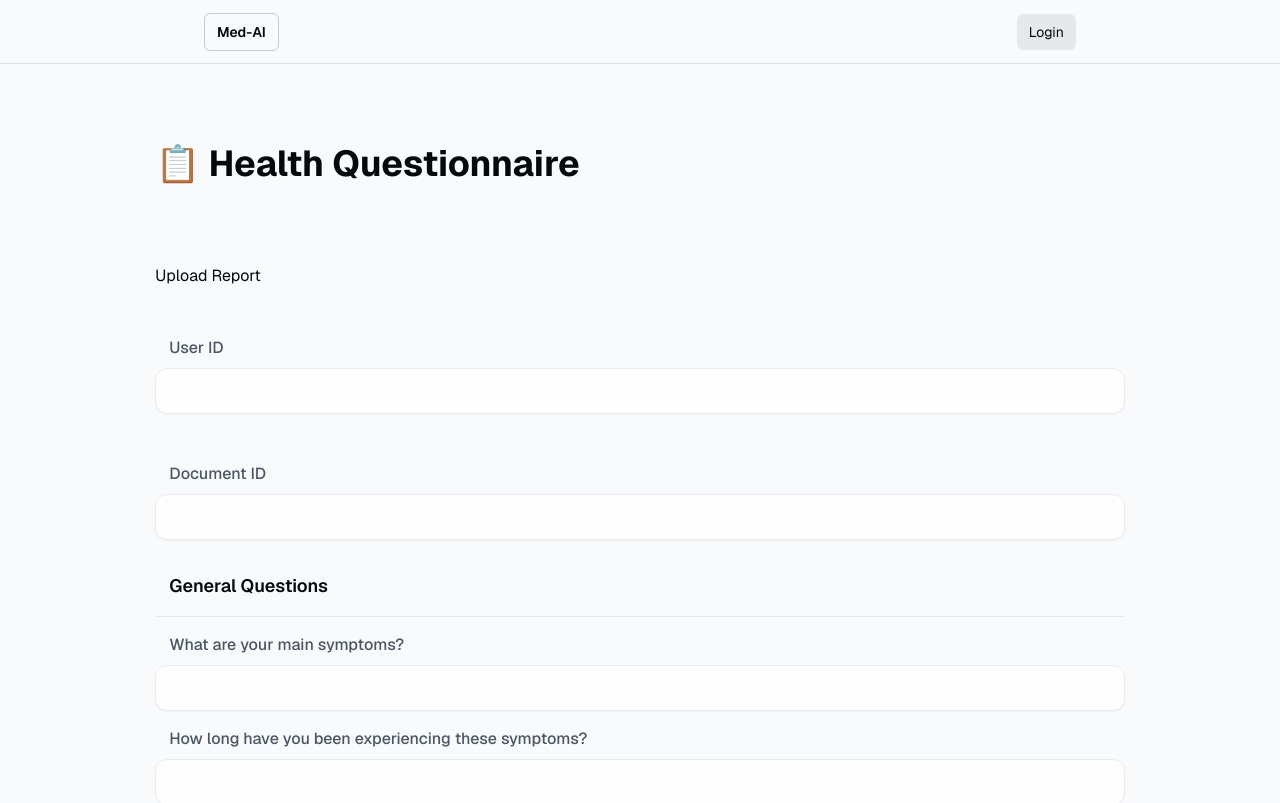
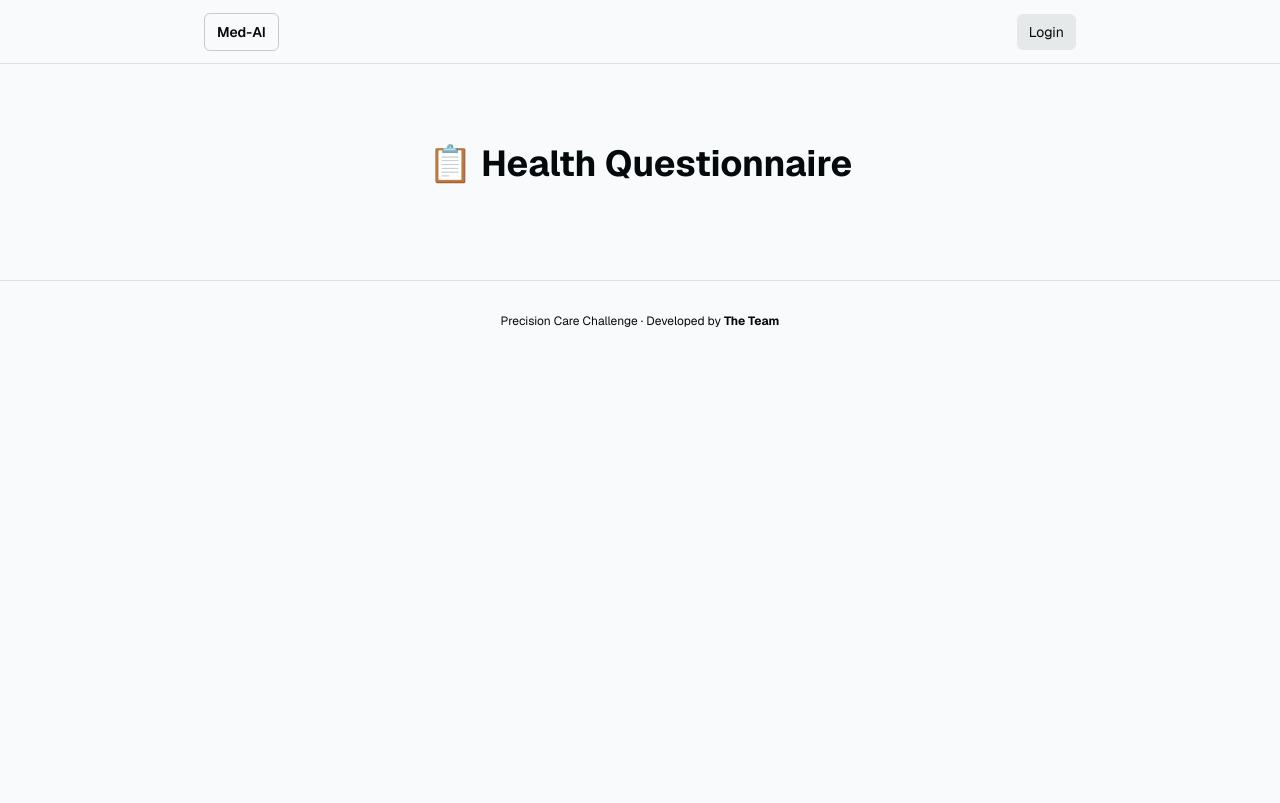
Before and after one commit to tejxv/med-ai, a Next.js app: page /questions in a window 1280 px wide. Shown: the top 803 px of the page. Built offline with nearby package versions, Linux system fonts and the light colour scheme; no server answers.

Commit message:
chore: Remove commented out code for questionnaire component in page.tsx

```diff
--- a/app/questions/page.tsx
+++ b/app/questions/page.tsx
@@ -13,7 +13,7 @@ export default function Questions() {
       <div className="py-20 px-10 animate-in">
         <main className="flex-1 flex flex-col gap-6">
           <h2 className="font-bold text-4xl mb-4">📋 Health Questionnaire</h2>
-          <QuestionnaireComponent onSubmit={handleSubmit} />
+          {/* <QuestionnaireComponent onSubmit={handleSubmit} /> */}
         </main>
       </div>
       <footer className="w-full border-t border-t-foreground/10 p-8 flex justify-center text-center text-xs">
```
